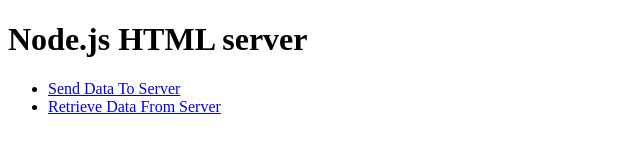
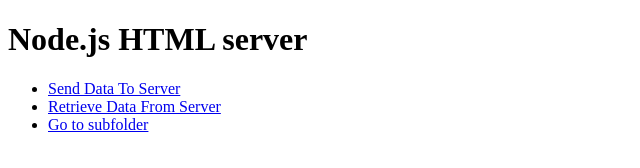
Before and after one commit to kebman/Simple-HTML-Server-in-Node.js, a website: page bin/files/index.html in a window 1280 px wide. Shown: the whole page, without its empty margins (0-640 px from the left). Drawn offline with Linux system fonts and the light colour scheme.

Commit message:
Update index.html

```diff
--- a/bin/files/index.html
+++ b/bin/files/index.html
@@ -14,6 +14,7 @@
 		<ul>
 			<li><a href="send.html">Send Data To Server</a></li>
 			<li><a href="retrieve.html">Retrieve Data From Server</a></li>
+			<li><a href="subfolder">Go to subfolder</a></li>
 		</ul>
 	</nav>
 
```
